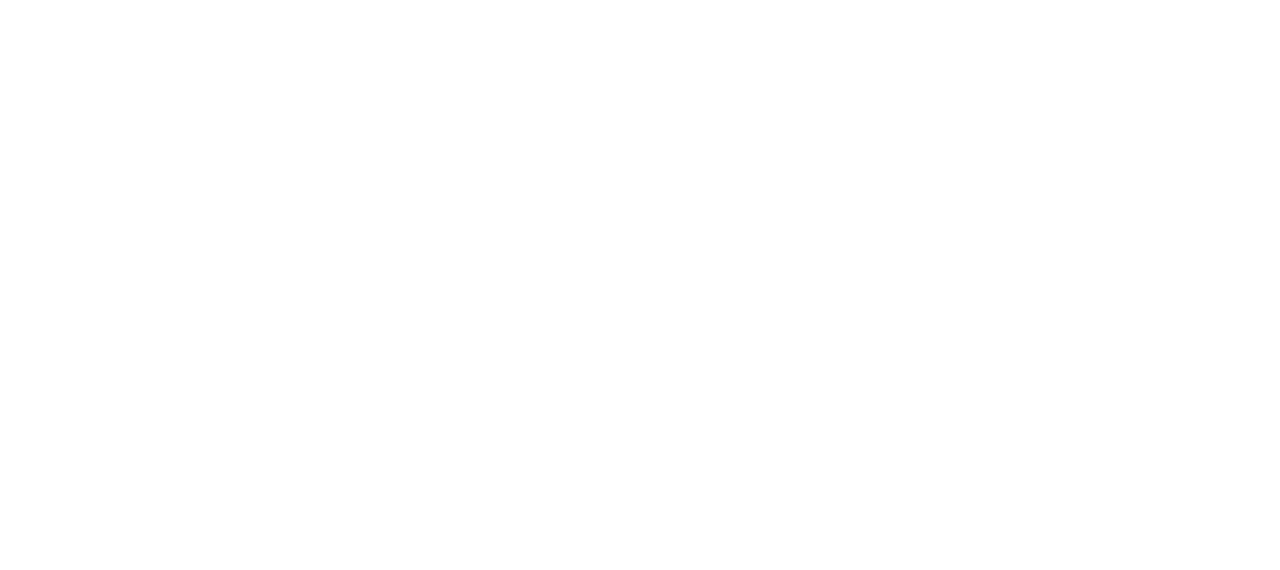
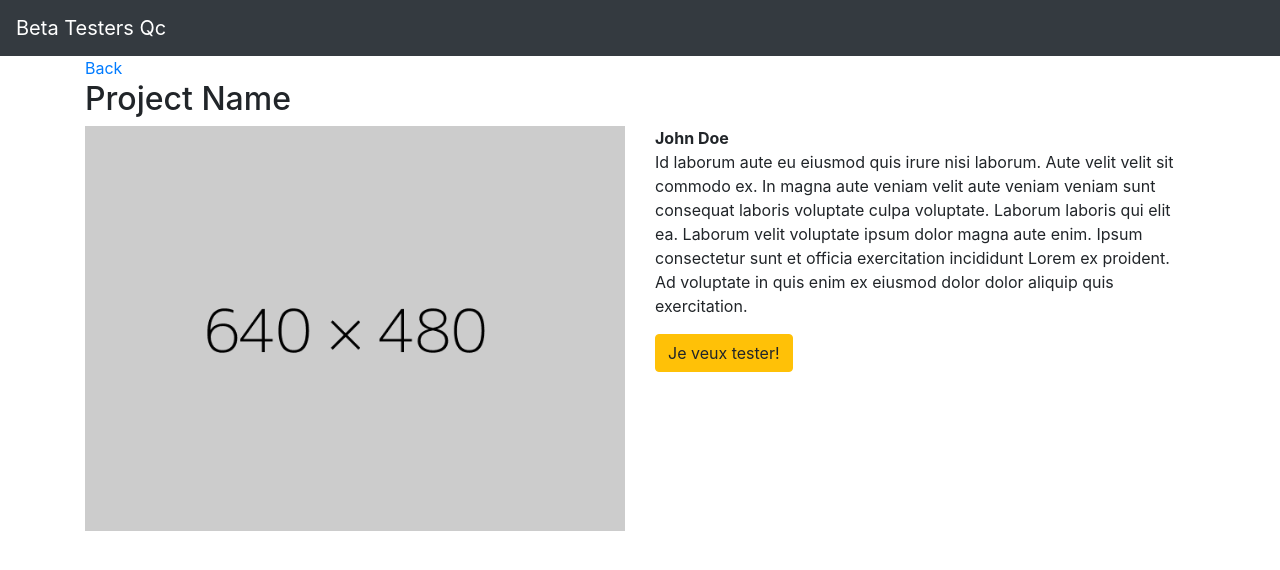
Before and after one commit to jangopro/beta-testers-qc-frontend, a React (Create React App) app: page /projectDetail in a window 1280 px wide. Shown: the top 570 px of the page. Built offline with nearby package versions, Linux system fonts and the light colour scheme.

Commit message:
added react-router, apollo, link to laravel graphql and fetch data

```diff
--- a/package.json
+++ b/package.json
@@ -8,10 +8,13 @@
     "@types/react": "16.8.23",
     "@types/react-dom": "16.8.4",
     "@types/react-router-dom": "^4.3.4",
+    "apollo-boost": "^0.4.3",
     "bootstrap": "^4.3.1",
     "enzyme": "^3.10.0",
     "enzyme-adapter-react-16": "^1.14.0",
+    "graphql": "^14.4.2",
     "react": "^16.8.6",
+    "react-apollo": "^2.5.8",
     "react-dom": "^16.8.6",
     "react-scripts": "3.0.1",
     "react-test-renderer": "^16.8.6",
--- /dev/null
+++ b/src/App.jsx
@@ -0,0 +1,26 @@
+import React, { Component } from "react";
+
+import Page from "./components/Page";
+import { ApolloProvider } from "react-apollo";
+import { HttpLink } from "apollo-boost";
+import { ApolloClient } from "apollo-boost";
+import { InMemoryCache } from "apollo-cache-inmemory";
+
+const cache = new InMemoryCache();
+const link = new HttpLink({
+  uri: "http://127.0.0.1:8000/graphql"
+});
+const client = new ApolloClient({
+  cache,
+  link
+});
+
+export default class App extends Component {
+  render() {
+    return (
+      <ApolloProvider client={client}>
+        <Page />
+      </ApolloProvider>
+    );
+  }
+}
--- a/src/App.tsx
+++ /dev/null
@@ -1,15 +0,0 @@
-import React, { Component } from "react";
-import { BrowserRouter, Route, Switch } from "react-router-dom";
-import ProjectList from "./components/ProjectList";
-
-export default class App extends Component {
-  render() {
-    return (
-      <BrowserRouter>
-        <Switch>
-          <Route exact path="/" component={ProjectList} />
-        </Switch>
-      </BrowserRouter>
-    );
-  }
-}
--- /dev/null
+++ b/src/components/Header.tsx
@@ -0,0 +1,15 @@
+import React, { Component } from "react";
+
+export default class Header extends Component {
+  render() {
+    return (
+      <React.Fragment>
+        <nav className="navbar navbar-dark bg-dark">
+          <a className="navbar-brand" href="/">
+            Beta Testers Qc
+          </a>
+        </nav>
+      </React.Fragment>
+    );
+  }
+}
--- /dev/null
+++ b/src/components/Page.tsx
@@ -0,0 +1,23 @@
+import React, { Component } from "react";
+import Header from "./Header";
+import { BrowserRouter, Switch, Route } from "react-router-dom";
+import ProjectList from "./ProjectList.jsx";
+import ProjectDetails from "./ProjectDetails";
+
+export default class Page extends Component {
+  render() {
+    return (
+      <React.Fragment>
+        <Header />
+        <div className="container">
+          <BrowserRouter>
+            <Switch>
+              <Route exact path="/" component={ProjectList} />
+              <Route path="/projectDetail" component={ProjectDetails} />
+            </Switch>
+          </BrowserRouter>
+        </div>
+      </React.Fragment>
+    );
+  }
+}
--- a/src/components/Project.tsx
+++ b/src/components/ProjectCard.tsx
@@ -1,4 +1,5 @@
 import React, { Component } from "react";
+import { Link } from "react-router-dom";
 
 export default class Project extends Component<{}, {}> {
   render() {
@@ -10,7 +11,9 @@ export default class Project extends Component<{}, {}> {
           alt="Card image cap"
         />
         <div className="card-body">
-          <h2 className="card-title">Nom du projet</h2>
+          <h2 className="card-title">
+            <Link to={`/projectDetail`}>Nom du projet</Link>
+          </h2>
           <p className="card-text">
             Non anim anim ipsum ullamco duis laborum quis pariatur sint ullamco.
             Ullamco proident excepteur aute dolor qui id adipisicing ut eiusmod
--- /dev/null
+++ b/src/components/ProjectDetails.tsx
@@ -0,0 +1,35 @@
+import React, { Component } from "react";
+import { Link } from "react-router-dom";
+
+export default class ProjectDetails extends Component {
+  render() {
+    return (
+      <React.Fragment>
+        <Link to="/">Back</Link>
+        <h2>Project Name</h2>
+        <div className="row">
+          <div className="col-md-6">
+            <img
+              src={require("../img/vga.png")}
+              alt="Card image cap"
+              style={{ width: "100%" }}
+            />
+          </div>
+          <div className="col-md-6">
+            <strong>John Doe</strong>
+            <p>
+              Id laborum aute eu eiusmod quis irure nisi laborum. Aute velit
+              velit sit commodo ex. In magna aute veniam velit aute veniam
+              veniam sunt consequat laboris voluptate culpa voluptate. Laborum
+              laboris qui elit ea. Laborum velit voluptate ipsum dolor magna
+              aute enim. Ipsum consectetur sunt et officia exercitation
+              incididunt Lorem ex proident. Ad voluptate in quis enim ex eiusmod
+              dolor dolor aliquip quis exercitation.
+            </p>
+            <button className="btn btn-warning">Je veux tester!</button>
+          </div>
+        </div>
+      </React.Fragment>
+    );
+  }
+}
--- /dev/null
+++ b/src/components/ProjectList.jsx
@@ -0,0 +1,42 @@
+import * as React from "react";
+import ProjectCard from "./ProjectCard";
+import { Query } from "react-apollo";
+import gql from "graphql-tag";
+
+const user = gql`
+  {
+    projects(count: 2) {
+      paginatorInfo {
+        total
+        hasMorePages
+      }
+      data {
+        id
+        title
+        description
+        creator {
+          name
+          email
+        }
+      }
+    }
+  }
+`;
+
+export default class ProjectList extends React.Component {
+  render() {
+    return (
+      <Query query={user}>
+        {({ loading, error, data }) => {
+          if (loading) return <div>Fetching</div>;
+          if (error) return <div>Error</div>;
+
+          const projects = data.projects.data;
+          return projects.map(project => {
+            return <ProjectCard key={project.id} project={project} />;
+          });
+        }}
+      </Query>
+    );
+  }
+}
--- a/src/components/ProjectList.tsx
+++ /dev/null
@@ -1,15 +0,0 @@
-import * as React from "react";
-import Project from "./Project";
-
-export default class ProjectList extends React.Component<{}, {}> {
-    createProjects() {
-        const projects = [];
-        for (let index = 0; index < 6; index++) {
-            projects.push(<Project key={index} />);
-        }
-        return projects;
-    }
-    render() {
-        return <div className="row">{this.createProjects()}</div>;
-    }
-}
--- a/src/index.tsx
+++ b/src/index.tsx
@@ -1,7 +1,7 @@
 import React from "react";
 import ReactDOM from "react-dom";
 import "./index.css";
-import App from "./App";
+import App from "./App.jsx";
 import * as serviceWorker from "./serviceWorker";
 import "bootstrap/dist/css/bootstrap.css";
 
```
Also changed, not shown: 1 other file (tests, documents, lock files or other folders).
